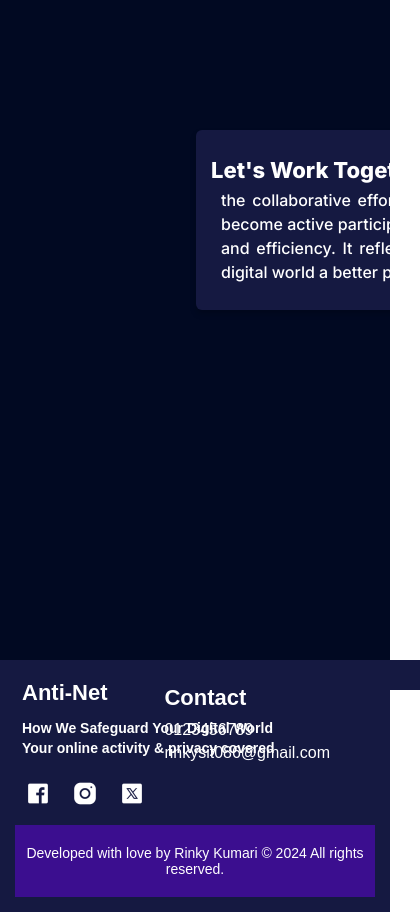
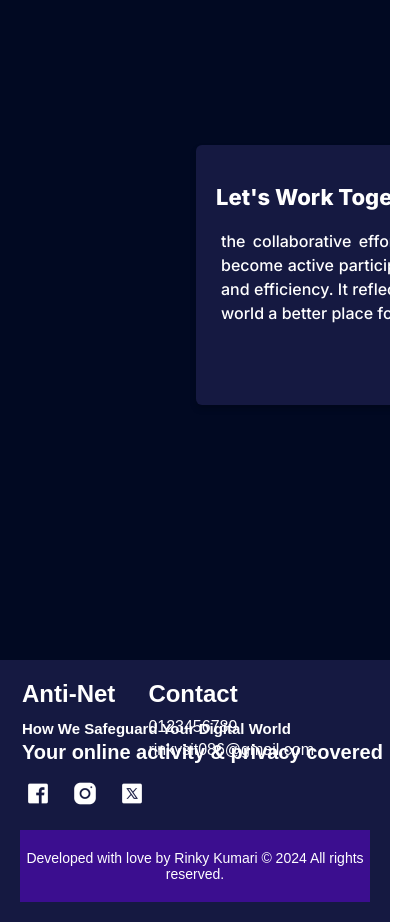
Before and after one commit to Rinky73577/Anti-Net_project, a website built with Parcel: page index.html in a window 390 px wide. Shown: the part 2340-3262 px from the top of the page, 420 px wide, since content can reach past the window. Built offline with nearby package versions, Linux system fonts and the light colour scheme.

Commit message:
Update index.css

```diff
--- a/index.css
+++ b/index.css
@@ -1122,236 +1122,3 @@ a{
   color: var(--color-white);
   font-family: var(--font-inter);
 }
-
-
-
-
-
-
-
-
-
-
-
-/* General Styles */
-body {
-  margin: 0;
-  padding: 0;
-  font-family: Arial, sans-serif;
-}
-
-/* -----Fotter------ */
-.fotter {
-  position: relative;
-  background-color: var(--color-darkslateblue);
-  height: auto;
-  padding: 20px;
-  color: white;
-}
-
-.fotter-child {
-  position: absolute;
-  top: 0;
-  left: 0;
-  width: 100%;
-  height: 54px;
-  background-color: var(--color-darkslateblue);
-}
-
-.anti-net1 {
-  position: absolute;
-  top: 20px;
-  left: 22px;
-  font-size: 24px;
-  font-weight: 800;
-}
-
-.how-we-safeguard, .your-online-activity {
-  position: absolute;
-  left: 22px;
-  font-size: 15px;
-  line-height: 120%;
-  font-weight: 600;
-}
-
-.social-icons {
-  position: absolute;
-  top: 120px;
-  left: 22px;
-  display: flex;
-  gap: 15px;
-}
-
-.social-icons a {
-  width: 32px;
-  height: 27px;
-  background-size: cover;
-  background-repeat: no-repeat;
-  background-position: center;
-}
-
-.contact-section {
-  position: absolute;
-  top: 20px;
-  right: 76px;
-}
-
-.contact {
-  font-size: 24px;
-  font-weight: 800;
-  margin-bottom: 10px;
-}
-
-.phone-info, .email-info {
-  display: flex;
-  align-items: center;
-  gap: 10px;
-}
-
-.phone-icon, .email-icon {
-  width: 24px;
-  height: 24px;
-}
-
-.footer-bottom {
-  text-align: center;
-  margin-top: 150px;
-  font-size: 14px;
-  color: white;
-  background: rgb(59, 14, 143);
-  padding: 20px 0;
-}
-
-.frame {
-  position: absolute;
-  top: 15%;
-  left: 0%;
-  width: 100%;
-  padding: 20px;
-  border-radius: var(--br-7xs);
-  background-color: var(--color-darkslateblue);
-  box-shadow: 0px 4px 6px rgba(0, 0, 0, 0.2);
-  color: white;
-  min-height: 200px;
-}
-
-/* Responsive Styles */
-
-/* Mobile View */
-@media only screen and (max-width: 768px) {
-  .fotter {
-    padding: 10px;
-  }
-
-  .fotter-child {
-    height: auto;
-    padding: 10px;
-  }
-
-  .anti-net1 {
-    font-size: 18px;
-  }
-
-  .how-we-safeguard, .your-online-activity {
-    font-size: 12px;
-  }
-
-  .social-icons {
-    flex-direction: row;
-    gap: 10px;
-  }
-
-  .contact-section {
-    top: 30px;
-    right: 20px;
-  }
-
-  .contact {
-    font-size: 20px;
-  }
-
-  .frame {
-    top: 10%;
-    padding: 10px;
-    min-height: 150px;
-  }
-}
-
-/* Tablet View */
-@media only screen and (max-width: 1024px) {
-  .fotter {
-    padding: 15px;
-  }
-
-  .fotter-child {
-    height: auto;
-    padding: 15px;
-  }
-
-  .anti-net1 {
-    font-size: 22px;
-  }
-
-  .how-we-safeguard, .your-online-activity {
-    font-size: 14px;
-  }
-
-  .social-icons {
-    flex-direction: row;
-    gap: 15px;
-  }
-
-  .contact-section {
-    top: 25px;
-    right: 60px;
-  }
-
-  .contact {
-    font-size: 22px;
-  }
-
-  .frame {
-    top: 12%;
-    padding: 15px;
-  }
-}
-
-/* Desktop View */
-@media only screen and (min-width: 1025px) {
-  .fotter {
-    padding: 20px;
-  }
-
-  .fotter-child {
-    height: 54px;
-    padding: 20px;
-  }
-
-  .anti-net1 {
-    font-size: 24px;
-  }
-
-  .how-we-safeguard, .your-online-activity {
-    font-size: 16px;
-  }
-
-  .social-icons {
-    flex-direction: row;
-    gap: 20px;
-  }
-
-  .contact-section {
-    top: 20px;
-    right: 80px;
-  }
-
-  .contact {
-    font-size: 24px;
-  }
-
-  .frame {
-    top: 15%;
-    padding: 20px;
-    min-height: 200px;
-  }
-}
```
